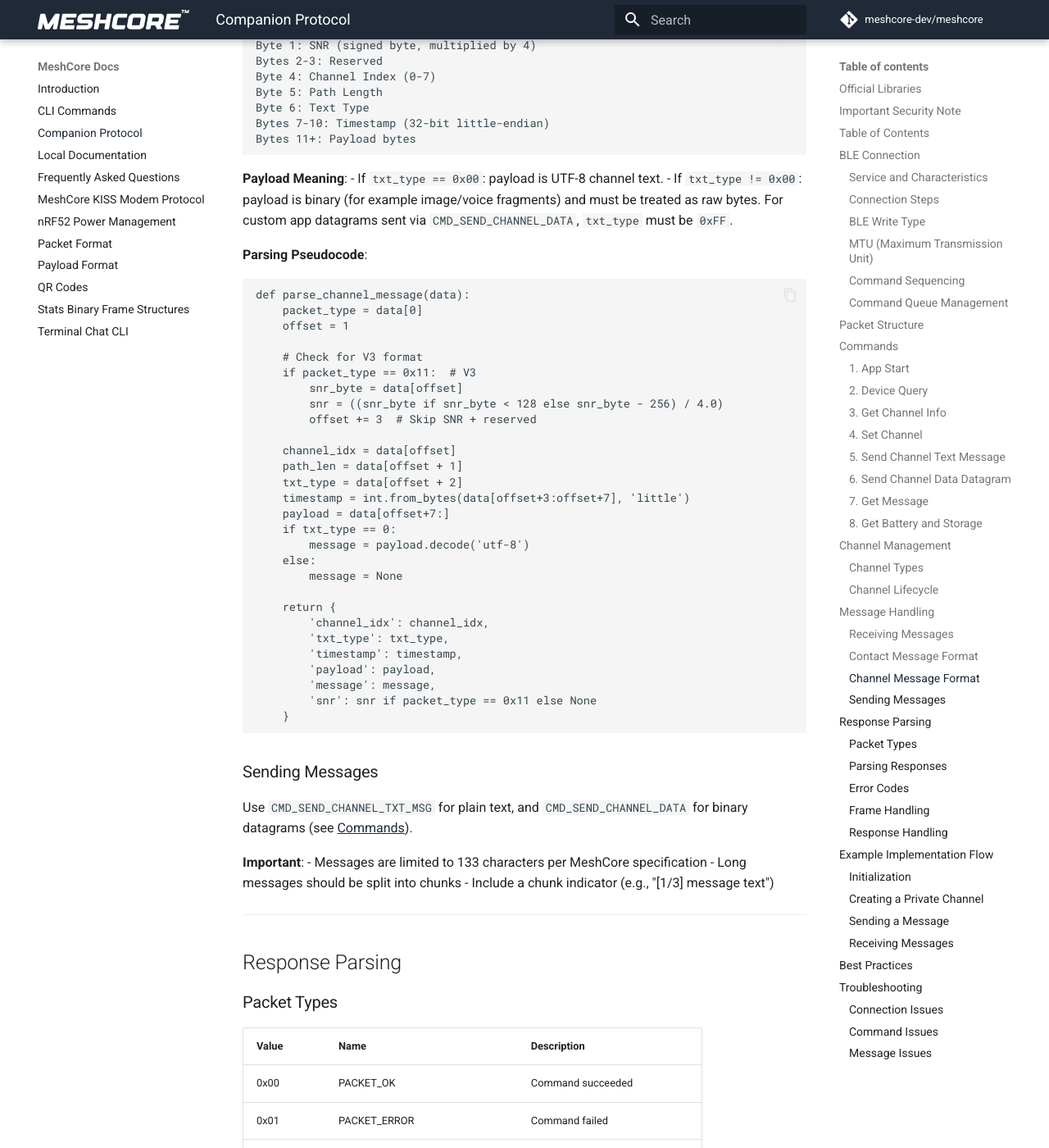
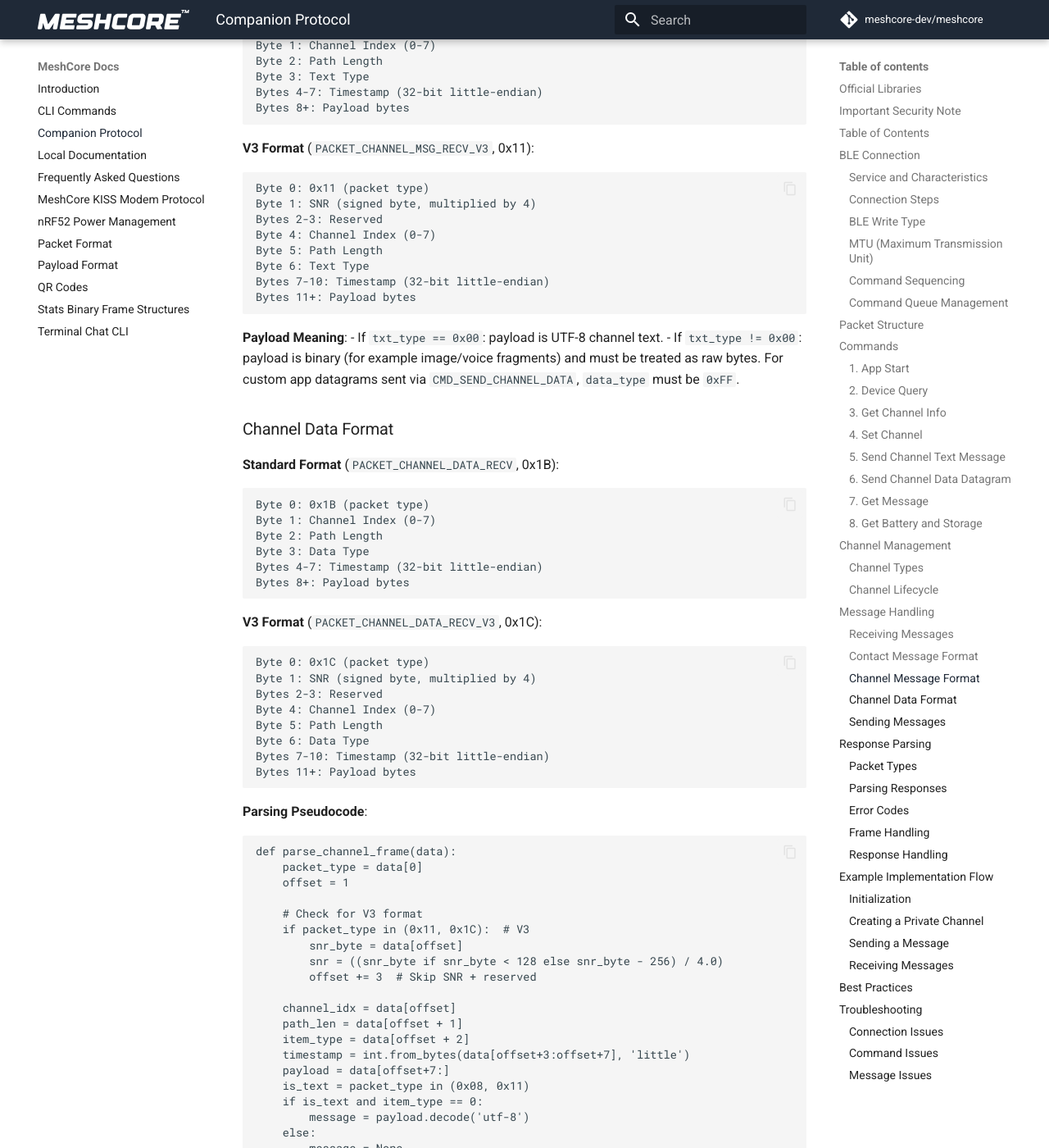
Before and after one commit to JacekVV/MeshCore-Hydra, an MkDocs documentation site: the page built from docs/companion_protocol.md, in a window 1280 px wide and 1400 px high, scrolled down 11344 px. Shown: the whole window at 82% size. Built offline with MkDocs 1.6.1 and Material for MkDocs 9.7.7, drawn with Linux system fonts in a browser that asks for light colours; comment, search, counter and statistics services are not loaded; some of the changed text lies outside the part shown.

Commit message:
fix: address comments
ref:

````diff
--- a/docs/companion_protocol.md
+++ b/docs/companion_protocol.md
@@ -291,16 +291,20 @@ Bytes 7+: UTF-8 text bytes (variable length)
 **Command Format**:
 ```
 Byte 0: 0x3E
-Byte 1: Data Type (`txt_type`)
+Byte 1: Data Type (`data_type`)
 Byte 2: Channel Index (0-7)
 Bytes 3-6: Timestamp (32-bit little-endian Unix timestamp, seconds)
 Bytes 7+: Binary payload bytes (variable length)
 ```
 
 **Data Type / Transport Mapping**:
-- `0xFF` (`TXT_TYPE_CUSTOM_BINARY`) must be used for custom-protocol binary datagrams.
+- `0xFF` (`DATA_TYPE_CUSTOM`) must be used for custom-protocol binary datagrams.
 - `0x00` (`TXT_TYPE_PLAIN`) is invalid for this command.
 - Values other than `0xFF` are reserved for official protocol extensions.
+
+**Limits**:
+- Maximum payload length is `163` bytes (`MAX_GROUP_DATA_LENGTH`).
+- Larger payloads are rejected with `PACKET_ERROR` / `ERR_CODE_ILLEGAL_ARG`.
 
 **Response**: `PACKET_OK` (0x00) on success
 
@@ -322,6 +326,7 @@ Byte 0: 0x0A
 
 **Response**:
 - `PACKET_CHANNEL_MSG_RECV` (0x08) or `PACKET_CHANNEL_MSG_RECV_V3` (0x11) for channel messages
+- `PACKET_CHANNEL_DATA_RECV` (0x1B) or `PACKET_CHANNEL_DATA_RECV_V3` (0x1C) for channel data
 - `PACKET_CONTACT_MSG_RECV` (0x07) or `PACKET_CONTACT_MSG_RECV_V3` (0x10) for contact messages
 - `PACKET_NO_MORE_MSGS` (0x0A) if no messages available
 
@@ -391,11 +396,15 @@ Messages are received via the TX characteristic (notifications). The device send
    - `PACKET_CHANNEL_MSG_RECV` (0x08) - Standard format
    - `PACKET_CHANNEL_MSG_RECV_V3` (0x11) - Version 3 with SNR
 
-2. **Contact Messages**:
+2. **Channel Data**:
+   - `PACKET_CHANNEL_DATA_RECV` (0x1B) - Standard format
+   - `PACKET_CHANNEL_DATA_RECV_V3` (0x1C) - Version 3 with SNR
+
+3. **Contact Messages**:
    - `PACKET_CONTACT_MSG_RECV` (0x07) - Standard format
    - `PACKET_CONTACT_MSG_RECV_V3` (0x10) - Version 3 with SNR
 
-3. **Notifications**:
+4. **Notifications**:
    - `PACKET_MESSAGES_WAITING` (0x83) - Indicates messages are queued
 
 ### Contact Message Format
@@ -489,37 +498,62 @@ Bytes 11+: Payload bytes
 **Payload Meaning**:
 - If `txt_type == 0x00`: payload is UTF-8 channel text.
 - If `txt_type != 0x00`: payload is binary (for example image/voice fragments) and must be treated as raw bytes.
-  For custom app datagrams sent via `CMD_SEND_CHANNEL_DATA`, `txt_type` must be `0xFF`.
+  For custom app datagrams sent via `CMD_SEND_CHANNEL_DATA`, `data_type` must be `0xFF`.
+
+### Channel Data Format
+
+**Standard Format** (`PACKET_CHANNEL_DATA_RECV`, 0x1B):
+```
+Byte 0: 0x1B (packet type)
+Byte 1: Channel Index (0-7)
+Byte 2: Path Length
+Byte 3: Data Type
+Bytes 4-7: Timestamp (32-bit little-endian)
+Bytes 8+: Payload bytes
+```
+
+**V3 Format** (`PACKET_CHANNEL_DATA_RECV_V3`, 0x1C):
+```
+Byte 0: 0x1C (packet type)
+Byte 1: SNR (signed byte, multiplied by 4)
+Bytes 2-3: Reserved
+Byte 4: Channel Index (0-7)
+Byte 5: Path Length
+Byte 6: Data Type
+Bytes 7-10: Timestamp (32-bit little-endian)
+Bytes 11+: Payload bytes
+```
 
 **Parsing Pseudocode**:
 ```python
-def parse_channel_message(data):
+def parse_channel_frame(data):
     packet_type = data[0]
     offset = 1
 
     # Check for V3 format
-    if packet_type == 0x11:  # V3
+    if packet_type in (0x11, 0x1C):  # V3
         snr_byte = data[offset]
         snr = ((snr_byte if snr_byte < 128 else snr_byte - 256) / 4.0)
         offset += 3  # Skip SNR + reserved
 
     channel_idx = data[offset]
     path_len = data[offset + 1]
-    txt_type = data[offset + 2]
+    item_type = data[offset + 2]
     timestamp = int.from_bytes(data[offset+3:offset+7], 'little')
     payload = data[offset+7:]
-    if txt_type == 0:
+    is_text = packet_type in (0x08, 0x11)
+    if is_text and item_type == 0:
         message = payload.decode('utf-8')
     else:
         message = None
 
     return {
         'channel_idx': channel_idx,
-        'txt_type': txt_type,
+        'item_type': item_type,
         'timestamp': timestamp,
         'payload': payload,
         'message': message,
-        'snr': snr if packet_type == 0x11 else None
+        'snr': snr if packet_type in (0x11, 0x1C) else None
     }
 ```
 
@@ -556,6 +590,8 @@ Use `CMD_SEND_CHANNEL_TXT_MSG` for plain text, and `CMD_SEND_CHANNEL_DATA` for b
 | 0x10  | PACKET_CONTACT_MSG_RECV_V3 | Contact message (V3 with SNR) |
 | 0x11  | PACKET_CHANNEL_MSG_RECV_V3 | Channel message (V3 with SNR) |
 | 0x12  | PACKET_CHANNEL_INFO        | Channel information           |
+| 0x1B  | PACKET_CHANNEL_DATA_RECV   | Channel data (standard)       |
+| 0x1C  | PACKET_CHANNEL_DATA_RECV_V3| Channel data (V3 with SNR)    |
 | 0x80  | PACKET_ADVERTISEMENT       | Advertisement packet          |
 | 0x82  | PACKET_ACK                 | Acknowledgment                |
 | 0x83  | PACKET_MESSAGES_WAITING    | Messages waiting notification |
@@ -775,7 +811,7 @@ BLE implementations enqueue and deliver one protocol frame per BLE write/notific
      - `SET_CHANNEL` → `PACKET_OK` or `PACKET_ERROR`
      - `CMD_SEND_CHANNEL_TXT_MSG` → `PACKET_OK` or `PACKET_ERROR`
      - `CMD_SEND_CHANNEL_DATA` → `PACKET_OK` or `PACKET_ERROR`
-     - `GET_MESSAGE` → `PACKET_CHANNEL_MSG_RECV`, `PACKET_CONTACT_MSG_RECV`, or `PACKET_NO_MORE_MSGS`
+     - `GET_MESSAGE` → `PACKET_CHANNEL_MSG_RECV`, `PACKET_CHANNEL_DATA_RECV`, `PACKET_CONTACT_MSG_RECV`, or `PACKET_NO_MORE_MSGS`
      - `GET_BATTERY` → `PACKET_BATTERY`
 
 4. **Timeout Handling**:
@@ -855,8 +891,9 @@ response = wait_for_response(PACKET_OK)
 def on_notification_received(data):
     packet_type = data[0]
 
-    if packet_type == PACKET_CHANNEL_MSG_RECV or packet_type == PACKET_CHANNEL_MSG_RECV_V3:
-        message = parse_channel_message(data)
+    if packet_type in (PACKET_CHANNEL_MSG_RECV, PACKET_CHANNEL_MSG_RECV_V3,
+                       PACKET_CHANNEL_DATA_RECV, PACKET_CHANNEL_DATA_RECV_V3):
+        message = parse_channel_frame(data)
         handle_channel_message(message)
     elif packet_type == PACKET_MESSAGES_WAITING:
         # Poll for messages
````
Also changed, not shown: 6 other files.
